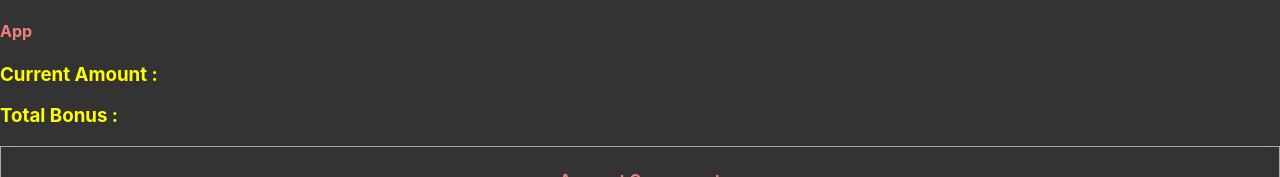
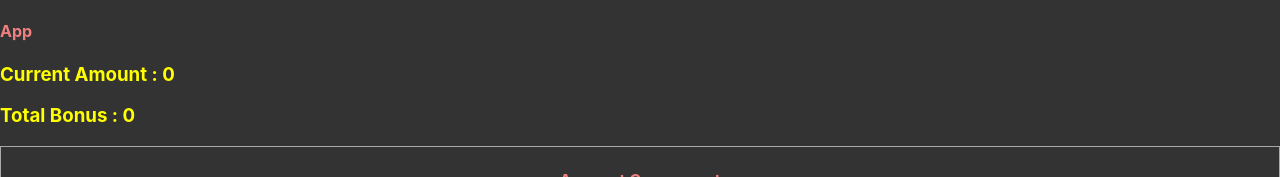
Before and after one commit to rajeshrohan/redux, a React (Create React App) app: page / in a window 1280 px wide. Shown: the top 177 px of the page. Built offline with nearby package versions, Linux system fonts and the light colour scheme.

Commit message:
redux core with redux

```diff
--- a/package.json
+++ b/package.json
@@ -10,6 +10,9 @@
     "react": "^18.2.0",
     "react-dom": "^18.2.0",
     "react-scripts": "5.0.1",
+    "redux": "^5.0.1",
+    "redux-logger": "^3.0.6",
+    "redux-thunk": "^3.1.0",
     "web-vitals": "^2.1.4"
   },
   "scripts": {
--- a/src/App.js
+++ b/src/App.js
@@ -1,15 +1,40 @@
-import './App.css';
-import Account from './components/Account';
-import Bonus from './components/Bonus';
-function App() {
+import "./App.css";
+import Account from "./components/Account";
+import Bonus from "./components/Bonus";
+import { useState } from "react";
+
+function App({ store }) {
+  const [account, setAccount] = useState({ amount: 0 });
+  const [bonus, setBonus] = useState({ points: 0 });
+
+  const increment = () => {
+    setAccount({ amount: account.amount + 1 });
+  };
+
+  const decrement = () => {
+    setAccount({ amount: account.amount - 1 });
+  };
+
+  const incrementByAmount = (value) => {
+    setAccount({ amount: account.amount + value });
+  };
+
+  const incrementBonus = () => {
+    setBonus({ points: bonus.points + 1 });
+  };
   return (
     <div className="App">
       <h4>App</h4>
-      <h3>Current Amount : </h3>
-      <h3>Total Bonus : </h3>
-
-      <Account></Account>
-      <Bonus></Bonus>
+      <h3>Current Amount : {store.getState().account.amount} </h3>
+      <h3>Total Bonus : {store.getState().bonus.points}</h3>
+      <Account
+        account={account}
+        increment={increment}
+        decrement={decrement}
+        incrementByAmount={incrementByAmount}
+        store={store}
+      />
+      <Bonus bonus={bonus} increment={incrementBonus} store={store} />
     </div>
   );
 }
--- /dev/null
+++ b/src/actions/index.js
@@ -0,0 +1,46 @@
+import axios from 'axios';
+
+// constants : action Name
+export const Increment = 'account/increment';
+export const Decrement = 'account/decrement';
+export const IncrementByAmount = 'account/incrementByAmount';
+export const IncrementBonus = 'bonus/increment';
+
+export const GetUserPending = 'account/getUser/pending';
+export const GetUserFullfilled = 'account/getUser/fullfilled';
+export const GetUserRejected = 'account/getUser/rejected';
+
+
+// Action creators
+export function getUserAccount(id) {
+	return async function (dispatch, getState) {
+		try {
+			dispatch(getUserAccountPending(true));
+			const { data } = await (axios.get(`http://localhost:3000/account/${id}`));
+			dispatch(getUserAccountFullfilled(data.amount));
+		} catch (error) {
+			dispatch(getUserAccountRejected(error.message));
+		}
+	}
+}
+export function getUserAccountPending() {
+	return { type: GetUserPending, pending : true };
+}
+export function getUserAccountFullfilled(value) {
+	return { type: GetUserFullfilled, payload: value };
+}
+export function getUserAccountRejected(value) {
+	return { type: GetUserRejected, error: value };
+}
+export function increment() {
+	return { type: Increment }
+}
+export function decrement() {
+	return { type: Decrement }
+}
+export function incrementByAmount(value) {
+	return { type: IncrementByAmount, payload: value }
+}
+export function incrementBonus(value) {
+	return { type: IncrementBonus, payload: value }
+}
--- a/src/components/Account.js
+++ b/src/components/Account.js
@@ -1,20 +1,7 @@
 import { useState } from 'react';
 
-function Account() {
-  const [account, setAccount] = useState({ amount: 0 });
+function Account({ account, increment, decrement, incrementByAmount }) {
   const [value, setValue] = useState(0);
-
-  const increment = () => {
-    setAccount({ amount: account.amount + 1 });
-  };
-
-  const decrement = () => {
-    setAccount({ amount: account.amount - 1 });
-  };
-
-  const incrementByAmount = (value) => {
-    setAccount({ amount: account.amount + value });
-  };
 
   return (
     <div className="card">
--- a/src/components/Bonus.js
+++ b/src/components/Bonus.js
@@ -1,18 +1,13 @@
-import { useState } from 'react';
 
-function Bonus() {
-  const [points, setPoints] = useState({ value: 0 });
+function Bonus({ bonus, increment}) {
 
-  const increment = () => {
-    setPoints({ value: points.value + 1 });
-  };
   return (
     <div className="card">
       <div className="container">
         <h4>
           <b>Bonus Component</b>
         </h4>
-        <h3>Total Point : ${points.value}</h3>
+        <h3>Total Point : ${bonus.points}</h3>
 
         <button onClick={increment}>Increment +</button>
       </div>
--- a/src/index.js
+++ b/src/index.js
@@ -1,15 +1,25 @@
-import React from 'react';
-import ReactDOM from 'react-dom/client';
-import './index.css';
-import App from './App';
-import reportWebVitals from './reportWebVitals';
+import React from "react";
+import ReactDOM from "react-dom/client";
+import "./index.css";
+import App from "./App";
+import reportWebVitals from "./reportWebVitals";
 
+import { createStore, applyMiddleware, combineReducers } from "redux";
+import { accountReducer } from "./reducers/account";
+import { bonusReducer } from "./reducers/bonus";
+import logger from "redux-logger";
+import { thunk } from "redux-thunk";
 
-const root = ReactDOM.createRoot(document.getElementById('root'));
+const store = createStore(
+  combineReducers({ account: accountReducer, bonus: bonusReducer }),
+  applyMiddleware(logger.default, thunk).default,
+);
+
+const root = ReactDOM.createRoot(document.getElementById("root"));
 root.render(
   <React.StrictMode>
-      <App />
-  </React.StrictMode>
+    <App store={store} />
+  </React.StrictMode>,
 );
 
 // If you want to start measuring performance in your app, pass a function
--- /dev/null
+++ b/src/reducers/account.js
@@ -0,0 +1,27 @@
+import {
+  Increment,
+  Decrement,
+  IncrementByAmount,
+  GetUserPending,
+  GetUserFullfilled,
+  GetUserRejected,
+} from "../actions/index";
+
+export function accountReducer(state = { amount: 0 }, action) {
+  switch (action.type) {
+    case GetUserPending:
+      return { ...state, pending: true };
+    case GetUserFullfilled:
+      return { amount: action.payload, pending: false };
+    case GetUserRejected:
+      return { ...state, error: action.error, pending: false };
+    case Increment:
+      return { amount: state.amount + 1 };
+    case Decrement:
+      return { amount: state.amount - 1 };
+    case IncrementByAmount:
+      return { amount: state.amount + action.payload };
+    default:
+      return state;
+  }
+}
--- /dev/null
+++ b/src/reducers/bonus.js
@@ -0,0 +1,12 @@
+import { IncrementBonus, IncrementByAmount } from "../actions";
+
+export function bonusReducer(state = { points: 0 }, action) {
+  switch (action.type) {
+    case IncrementByAmount:
+      return { points: state.points + 1 };
+    case IncrementBonus:
+      return { points: state.points + Math.floor(action.payload / 100) };
+    default:
+      return state;
+  }
+}
```
Also changed, not shown: Notes.txt, 1 other file (tests, documents, lock files or other folders).
